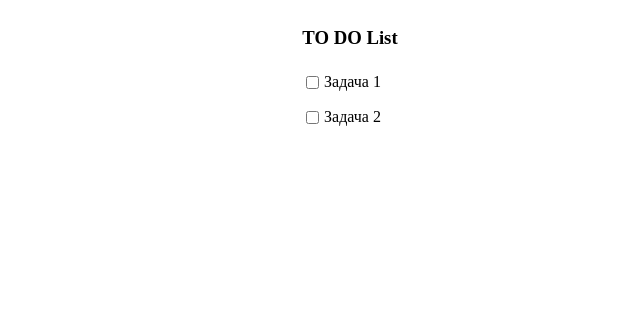
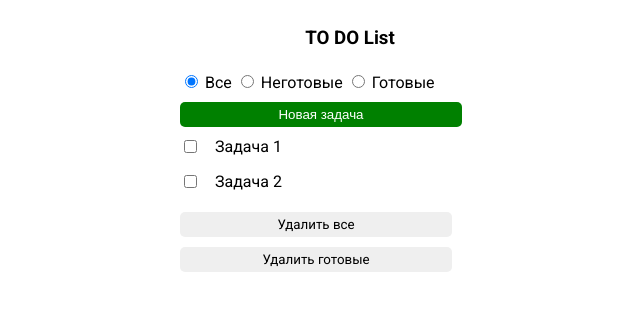
Before and after one commit to ElenaDz/YODOList, a plain HTML site: page index.html in a window 1280 px wide. Shown: the whole page, without its empty margins (290-930 px from the left). Drawn offline with nearby package versions, Linux system fonts and the light colour scheme.

Commit message:
остановилось на добавление таски

```diff
--- a/FormAdd.js
+++ b/FormAdd.js
@@ -0,0 +1,28 @@
+class FormAdd
+{
+    static EVENT_SUBMIT = 'FormAdd.EVENT_SUBMIT';
+    /**
+     * @param {JQuery}$context
+     */
+    constructor($context)
+    {
+        this.$context = $context;
+        this.$context.on('keydown', (event) =>
+        {
+            if (event.key === 'Enter') {
+                this.$context.trigger(FormAdd.EVENT_SUBMIT);
+                return false;
+            }
+        });
+    }
+
+    /**
+     * @param {JQuery}$context
+     */
+    static create($context)
+    {
+        let $formAdd = $context.find('.add_task');
+
+        return  new FormAdd($formAdd);
+    }
+}
--- a/ListTasks.js
+++ b/ListTasks.js
@@ -13,7 +13,23 @@ class ListTasks
     constructor($context)
     {
         this.$context = $context;
+        this.$context.data('ListTasks', this);
+        this.tasks = Task.create(this.$context);
 
-        this.tasks = Task.create(this.$context);
+    }
+
+    addTask(name_task)
+    {
+
+    }
+
+    /**
+     * @param {JQuery}$context
+     */
+    static create($context)
+    {
+        let $listTasks = $context.find('.b_list_tasks');
+
+        return  new ListTasks($listTasks);
     }
 }
--- /dev/null
+++ b/TODOList.js
@@ -0,0 +1,17 @@
+class TODOList
+{
+    /**
+     * @param {JQuery}$context
+     */
+    constructor($context) {
+        this.$context = $context;
+        this.listTasks = ListTasks.create(this.$context);
+        this.formAdd = FormAdd.create(this.$context);
+        this.formAdd.$context.on(FormAdd.EVENT_SUBMIT, () =>
+        {
+            let listTasks = $('.b_list_tasks').data('ListTasks');
+            listTasks.addTask();
+        });
+
+    }
+}
--- a/Tasks.js
+++ b/Task.js
@@ -1,4 +1,4 @@
-// fixme Имя файла и имя класса должны совпадать
+// fixme Имя файла и имя класса должны совпадать ок
 class Task
 {
 	/** @type JQuery $context */
@@ -20,13 +20,13 @@ class Task
     {
         // fixme prop ready не существует, это мы придумали, тебе тут нужно не то что мы придумали а реально сущесвующий prop checked
         // разберись пожалуйста в что такое реально существующие свойства а что такое придуманые нами свойства объекта
-        // исправь везде
-        return this.$context.find('input[type=checkbox]').prop('ready');
+        // исправь везде ок
+        return this.$context.find('input[type=checkbox]').prop('checked');
     }
 
     set ready(ready)
     {
-        this.$context.find('input[type=checkbox]').prop('ready', ready);
+        this.$context.find('input[type=checkbox]').prop('checked', ready);
     }
 
     delete()
--- a/css/main.scss
+++ b/css/main.scss
@@ -1,22 +1,44 @@
 // fixme нужно исправить верстку
-// 1 todo list имеет фиксированную ширину
-// 2 если задача не помещается на одну строку она переноситься на другую
-// 3 кнопки удалить выровнены по правому краю
-// 4 кнопка удалить должна иметь отступ от текста задачи они не должны быить впритык
-// 5 текст задчи выровнять влево
-// 6 на мобильной версии todo list на всю ширину окана с отступами 10px
-// 7 поменять шрифт на поприятнее
+// 1 todo list имеет фиксированную ширину ok
+// 2 если задача не помещается на одну строку она переноситься на другую ok
+// 3 кнопки удалить выровнены по правому краю ok
+// 4 кнопка удалить должна иметь отступ от текста задачи они не должны быить впритык ok
+// 5 текст задчи выровнять влево ok
+// 6 на мобильной версии todo list на всю ширину окана с отступами 10px ok
+// 7 поменять шрифт на поприятнее ok
+@mixin _for_phone {
+  @media (max-width: 767px) {
+    @content;
+  }
+}
+
 body {
   display: flex;
   justify-content: center;
   align-items: center;
+  font-family: "Roboto", sans-serif;
 }
 
-.box_list {
+.b_todo_list {
   display: flex;
   flex-direction: column;
   justify-content: center;
   align-items: normal;
+  width: 340px;
+
+  @include _for_phone {
+    width: 100%;
+    padding: 10px;
+
+    .delete {
+      display: block;
+      width: 16px;
+    }
+
+    button, .add_task {
+      width: 100%;
+    }
+  }
 }
 
 input {
@@ -31,6 +53,7 @@ button {
   width: 80%;
   margin: 5px 0;
   cursor: pointer;
+  font-family: "Roboto", sans-serif;
 }
 
 h3 {
@@ -47,13 +70,23 @@ ul {
 li {
   display: flex;
   justify-content: space-between;
-  align-items: center;
+  align-items: start;
   margin: 5px 0;
-  height: 30px;
+  min-height: 30px;
 
   &:hover {
     .delete {
       display: flex;
+    }
+  }
+  .inner_task {
+    display: flex;
+    justify-content: left;
+    align-items: start;
+
+    span {
+      padding: 0 15px;
+      word-break: break-all;
     }
   }
 
@@ -61,6 +94,7 @@ li {
 
 .wrap_delete {
   width: 15px;
+  margin-right: 10px;
 }
 
 .delete {
@@ -69,9 +103,11 @@ li {
   background-color: white;
   justify-content: center;
   align-items: center;
-  padding: 3px;
-  width: unset;
+  padding: 0 3px 1px 3px;
+  width: 16px;
   display: none;
+  margin: 0;
+
 
 }
 
--- a/index.html
+++ b/index.html
@@ -11,37 +11,63 @@
           rel="stylesheet">
 </head>
 <body>
-    <div>
+    <div class="b_todo_list">
         <h3>TO DO List</h3>
+        <div class="swichers b_tabs">
+            <label for="all">
+                <input type="radio" id="all" name="tab" required checked value="2">
+                <span>Все</span>
+            </label>
+            <label for="unready">
+                <input type="radio" id="unready" name="tab" required value="0">
+                <span>Неготовые</span>
+            </label>
+            <label for="ready">
+                <input type="radio" id="ready" name="tab" required  value="1">
+                <span>Готовые</span>
+            </label>
+        </div>
+        <label>
+            <input class="add_task" type="text" size="40" placeholder="Новая задача">
+        </label>
 
-        <!-- fixme у блока у которого есть свой объект класс в html и имя класса в js  должны быть одинаковые в данном случае в html b_list_task а в js ListTasks, измени здесь класс -->
+        <!-- fixme у блока у которого есть свой объект класс в html и имя класса в js  должны быть одинаковые в данном случае в html b_list_task а в js ListTasks, измени здесь класс  ок-->
         <ul class="b_list_tasks">
             <li class="b_task">
-                <input type="checkbox">
-                <span>Задача 1</span>
+                <div class="inner_task">
+                    <input type="checkbox">
+                    <span>Задача 1</span>
+                </div>
                 <div class="wrap_delete">
                     <button class="delete">x</button>
                 </div>
             </li>
             <li class="b_task">
-                <input type="checkbox">
-                <span>Задача 2</span>
+                <div class="inner_task">
+                    <input type="checkbox">
+                    <span>Задача 2</span>
+                </div>
                 <div class="wrap_delete">
                     <button class="delete">x</button>
                 </div>
             </li>
         </ul>
+        <button class="delete_all">Удалить все</button>
+        <button class="delete_ready">Удалить готовые</button>
     </div>
 
 
     <script src="https://cdnjs.cloudflare.com/ajax/libs/jquery/3.7.1/jquery.min.js"
             integrity="sha512-v2CJ7UaYy4JwqLDIrZUI/4hqeoQieOmAZNXBeQyjo21dadnwR+8ZaIJVT8EE2iyI61OV8e6M8PP2/4hpQINQ/g=="
             crossorigin="anonymous" referrerpolicy="no-referrer"></script>
-    <script src="Tasks.js"></script>
+    <script src="FormAdd.js"></script>
+    <script src="Task.js"></script>
     <script src="ListTasks.js"></script>
+    <script src="TODOList.js"></script>
+
 
     <script>
-        let listTasks = new ListTasks($('.b_list_tasks'));
+        let todoList = new TODOList($('.b_todo_list'));
     </script>
 </body>
 </html>
```
Also changed, not shown: css/main.css.
